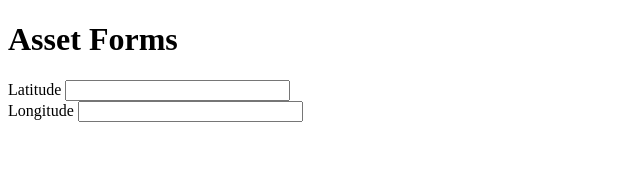
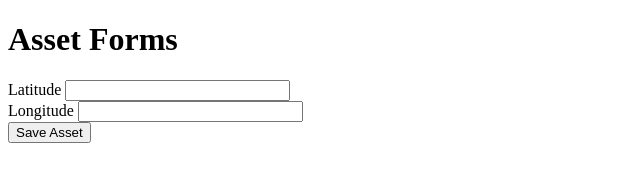
Before and after one commit to GXT-xinn/Location-based-Asset-Management-App, a website: page assetForm.html in a window 1280 px wide. Shown: the whole page, without its empty margins (0-640 px from the left). Drawn offline with Linux system fonts and the light colour scheme.

Commit message:
Added a button for saving asset

```diff
--- a/assetForm.html
+++ b/assetForm.html
@@ -10,3 +10,15 @@
 
 <label for="latitude">Latitude </label><input type="text" size="25" id="latitude"/><br />
 <label for="longitude">Longitude </label><input type="text" size="25" id="longitude"/><br />
+
+
+
+<button id=" saveAsset" onclick="saveNewAsset()">Save Asset</button>
+
+
+
+
+</div>
+
+
+</body>
```
